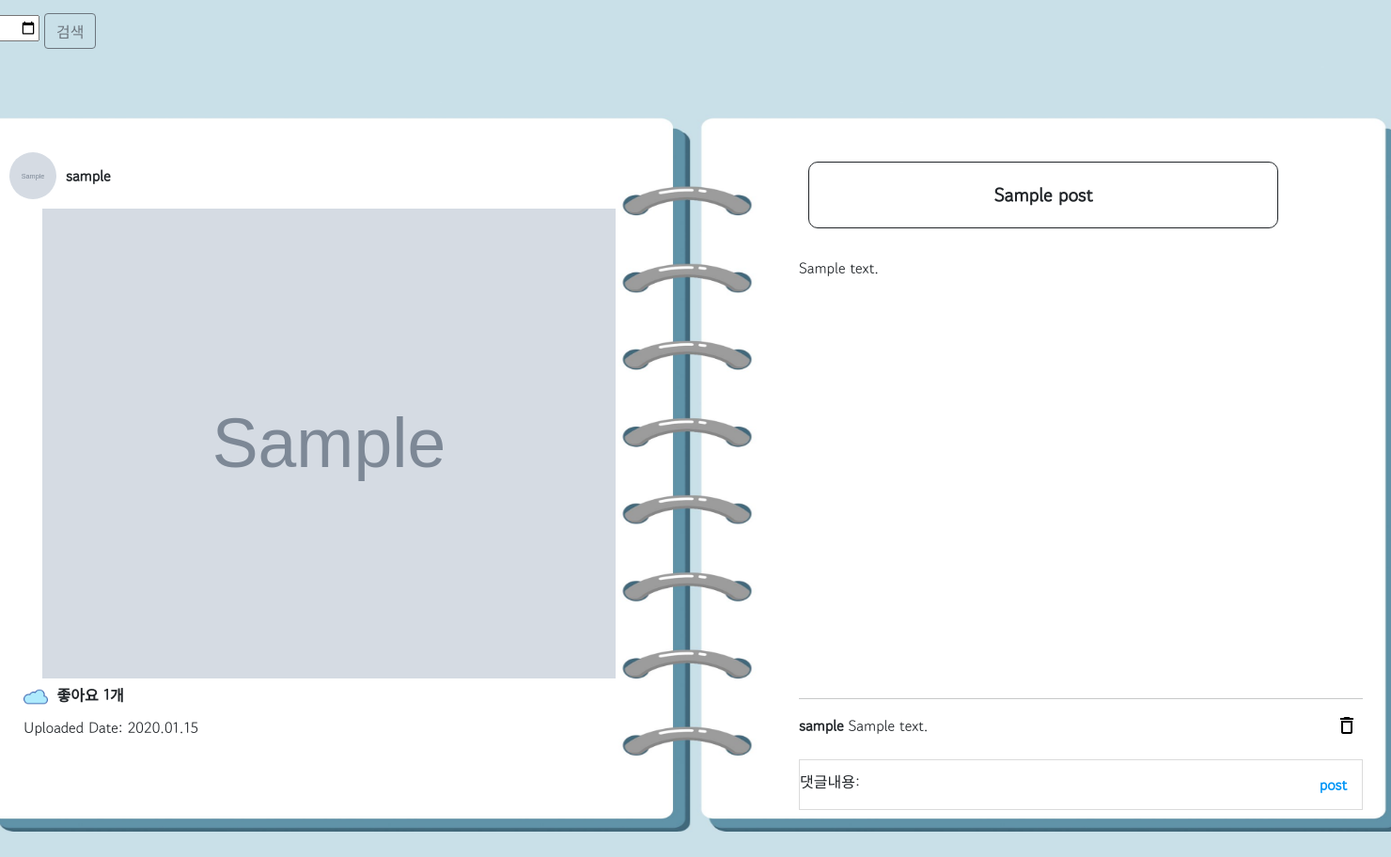
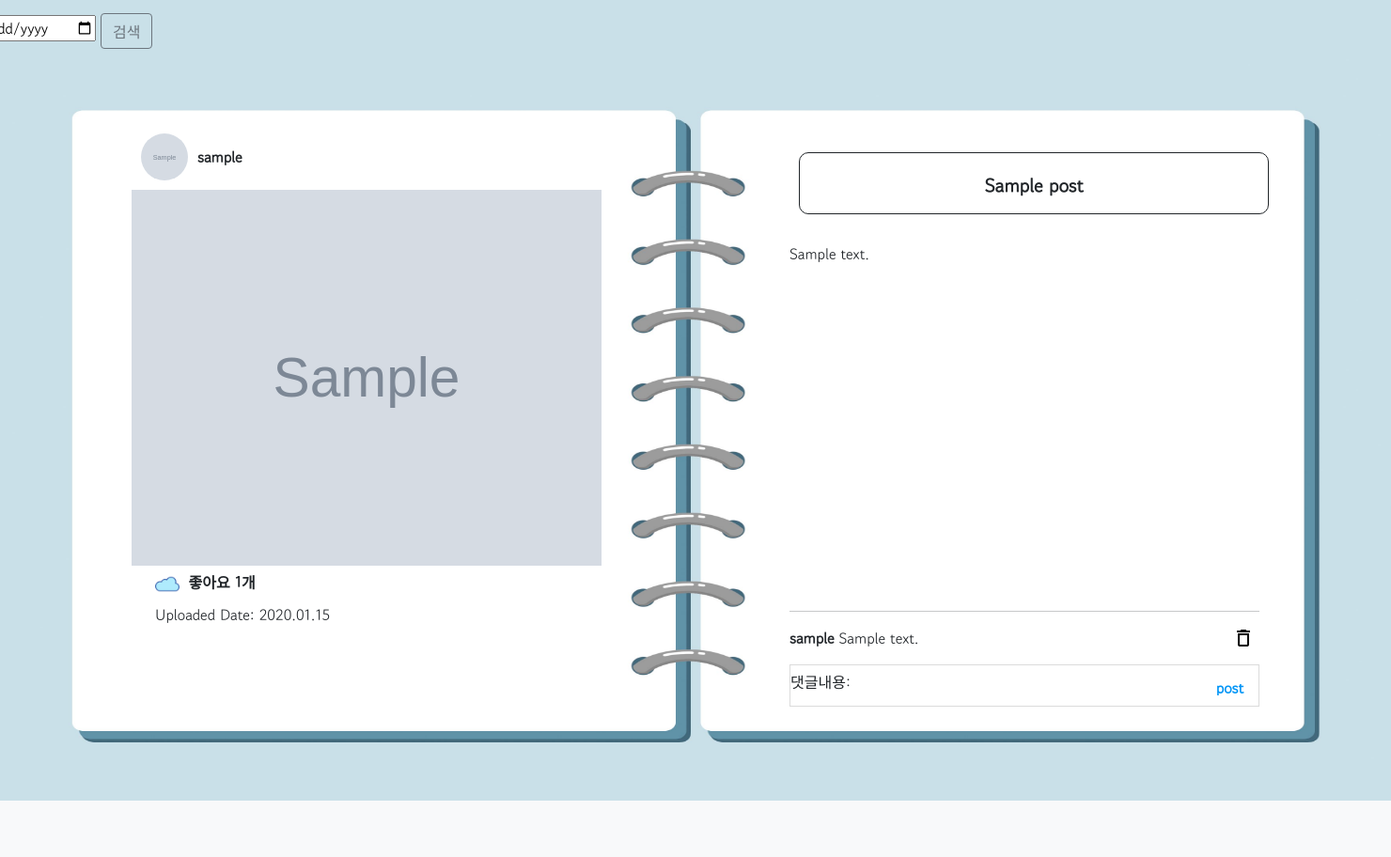
Before and after one commit to wjsehdlf77/Web-Project, a Django app: page /dailyphoto/ in a window 1480 px wide; the page is wider, and only the part inside the window is pictured. Shown: the part 66-978 px from the top of that part at 94% size. After the commit the page ends 918 px from the top of that part, so only its background shows below. Run offline with Django 4.2, Linux system fonts and the light colour scheme; a user stored in the database is signed in; tables that the repository leaves empty hold one stand-in row (values such as "Sample post"); grey boxes marked "Sample" are stand-in pictures; some libraries are stand-ins or nearby versions.

Commit message:
main css

```diff
--- a/static/style.css
+++ b/static/style.css
@@ -128,21 +128,22 @@
 }
 .sub_body_form {
   display: flex;
-  padding: 50px 100px 50px 100px;
+  padding: 0px 100px 0px 100px;
   background-image: url("1644906582236.jpg");
   background-repeat : no-repeat;
-  background-size :  100% 105%;
+  background-size :  95% 100%;
+  background-position: top;
   flex-direction: row;
 }
 
 .left {
-  margin-right: 25px;
-  margin-top: 50px;
+  margin: 80px 100px 100px 80px;
 }
 
 .right {
   display: flex;
-  margin-left: 25px;
+  margin: 40px 80px 100px 100px;
+
 
 
 }
@@ -151,21 +152,20 @@
 
 .left_feed_box {
 
-  width: 700px;
-  height: 700px;
+  width: 500px;
   display: flex;
   flex-direction: column;
+
 }
 .right_feed_box {
 
-  width: 600px;
-  height: 700px;
+  width: 500px;
+  height: 600px;
   display: flex;
   flex-direction: column;
   margin-top: 60px;
   justify-content: center;
-  margin-left:100px;
-  margin-right:30px;
+
 
 
 }
@@ -187,7 +187,7 @@
   align-items: center;
 
   width: 610px;
-  height: 500px;
+  height: 400px;
 
 }
 
```
Also changed, not shown: templates/dailyphoto/upload_page.html (line endings or trailing spaces).
